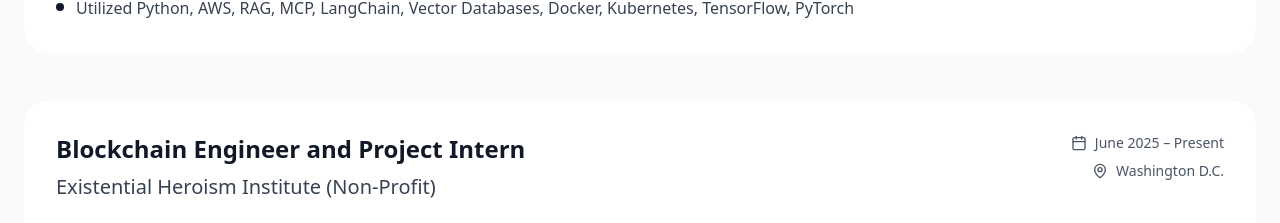
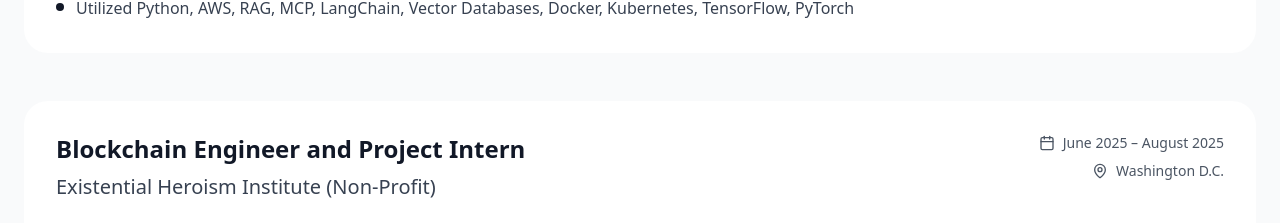
Before and after one commit to dsukruth/Dhanush-portfolio, a React (Vite) app: page / in a window 1280 px wide. Shown: the part 3156-3379 px from the top of the page. Built offline with nearby package versions, Linux system fonts and the light colour scheme.

Commit message:
Update Blockchain Engineer role dates

```diff
--- a/src/data/portfolioData.ts
+++ b/src/data/portfolioData.ts
@@ -60,7 +60,7 @@ export const experience = [
     title: "Blockchain Engineer and Project Intern",
     company: "Existential Heroism Institute (Non-Profit)",
     location: "Washington D.C.",
-    period: "June 2025 – Present",
+    period: "June 2025 – August 2025",
     achievements: [
       "Integrated COSMOS SDK to develop interoperable blockchain solution",
       "Enabled cross-chain communication with 15+ different blockchain networks",
```
